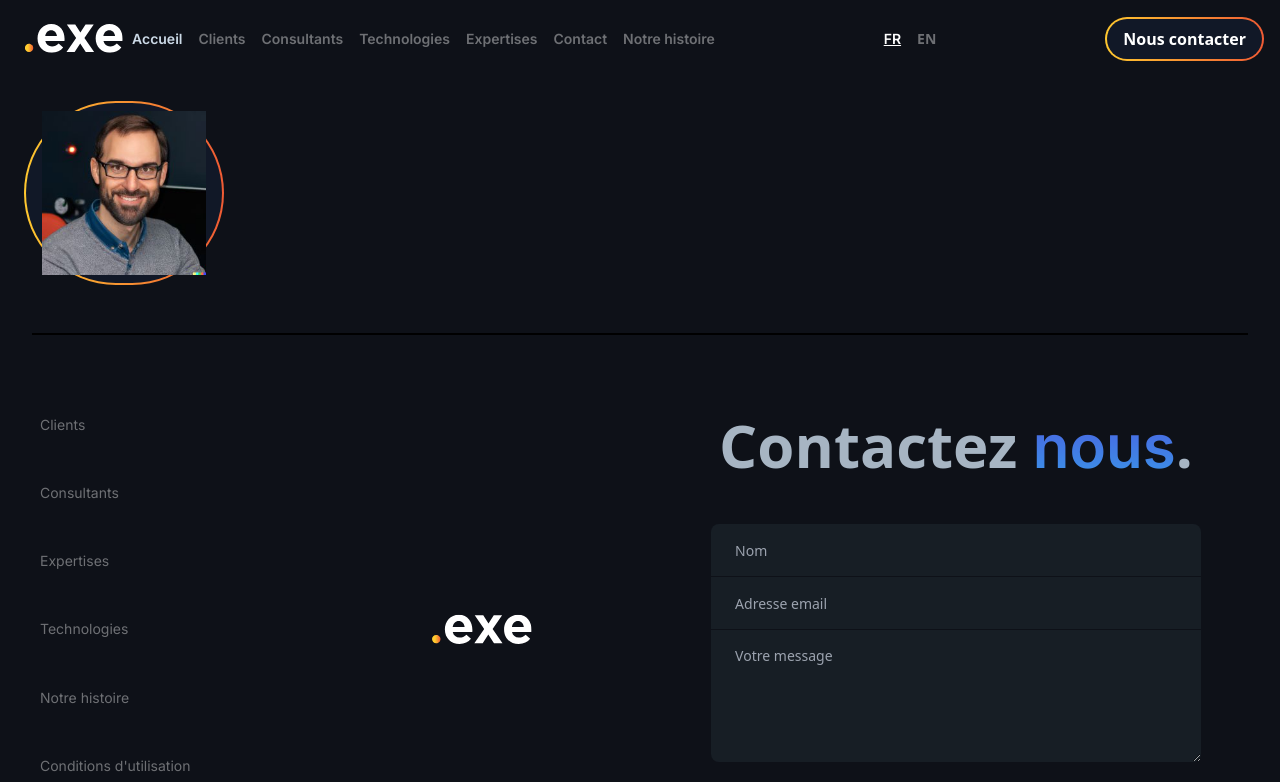
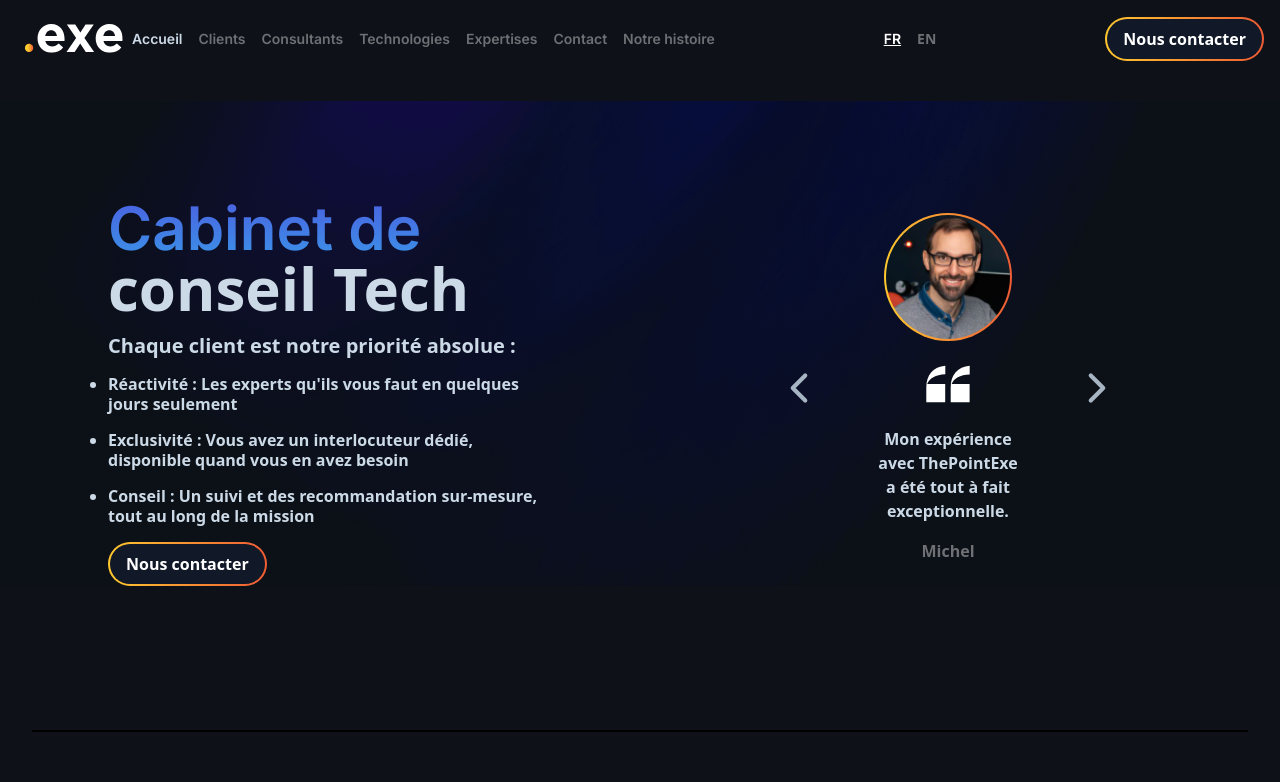
Before and after one commit to Chreees79/clone_pointexe, a Next.js app: page / in a window 1280 px wide. Shown: the top 782 px of the page. Built offline with nearby package versions, Linux system fonts and the light colour scheme.

Commit message:
create the HeroSection and the HomeComponent

```diff
--- a/src/app/components/Hero.tsx
+++ b/src/app/components/Hero.tsx
@@ -1,20 +1,50 @@
 "use client";
-import { useInView } from "@react-spring/web";
-import { GradientCard } from "../ui/cards/GradientCard";
-import Image from "next/image";
-import Michel from "../../../public/Michel.jpg";
+import { SliderComponent } from "./slider/SliderComponent";
+import BgPurple from "../../../public/bg_purple.png";
+import { TITLE_GRADIENT_TYPOGRAPHY } from "../ui/utils/TITLE_GRADIENT_TYPOGRAPHY";
+import { GradientButton } from "../ui/buttons/GradientButton";
 
 export const Hero = () => {
-    const [ref, inView] = useInView();
-
     return (
-        <div
-            ref={ref}
-            className={`${inView ? "bg-red opacity-100  duration-300 delay-700 ease-in-out" : "bg-red opacity-0 ease-in-out duration-300 delay-700"} opacity-100  duration-300 delay-700 ease-in-out flex flex-col gap-6 w-[200px]`}
-        >
-            <GradientCard type="rounded">
-                <Image src={Michel} alt={"Michel picture"} />
-            </GradientCard>
-        </div>
+        <>
+            <div
+                className={` mb-24 pt-24 bg-cover bg-center grid grid-cols-1 px-6 -mx-6 lg:grid-cols-2`}
+                style={{
+                    backgroundImage: `url(${BgPurple.src})`,
+                }}
+            >
+                <div className="justify-self-center max-w-[448px]">
+                    <h1 className=" text-center lg:text-start text-6xl font-bold text-grey-light pb-4">
+                        <span className={TITLE_GRADIENT_TYPOGRAPHY}>
+                            Cabinet de{" "}
+                        </span>
+                        conseil Tech
+                    </h1>
+                    <h2 className="text-center lg:text-start text-xl font-bold text-grey-light leading-6">
+                        Chaque client est notre priorité absolue :
+                    </h2>
+                    <ul className="list-disc text-center lg:text-start leading-5 text-base text-grey-light font-bold py-4 space-y-4">
+                        <li>
+                            Réactivité : Les experts qu&#39;ils vous faut en
+                            quelques jours seulement
+                        </li>
+                        <li>
+                            Exclusivité : Vous avez un interlocuteur dédié,
+                            disponible quand vous en avez besoin
+                        </li>
+                        <li>
+                            Conseil : Un suivi et des recommandation sur-mesure,
+                            tout au long de la mission
+                        </li>
+                    </ul>
+                    <div className="flex justify-center lg:justify-start">
+                        <GradientButton label={"Nous contacter"} />
+                    </div>
+                </div>
+                <div className="justify-self-center pt-4 lg-pt-0">
+                    <SliderComponent />
+                </div>
+            </div>
+        </>
     );
 };
--- /dev/null
+++ b/src/app/components/HomeComponent.tsx
@@ -0,0 +1,21 @@
+"use client";
+import { useInView } from "@react-spring/web";
+import { Hero } from "./Hero";
+
+export const HomeComponent = () => {
+    const [ref, inView] = useInView();
+
+    return (
+        <div
+            ref={ref}
+            className={` ${inView ? "animate-scaleAnimation" : ""}`}
+            style={{
+                opacity: inView ? 1 : 0,
+                scale: inView ? 1 : 1,
+                transition: "2s ease-in-out",
+            }}
+        >
+            <Hero />
+        </div>
+    );
+};
--- /dev/null
+++ b/src/app/components/slider/SliderComponent.tsx
@@ -0,0 +1,42 @@
+import Image from "next/image";
+import { GradientCard } from "@/app/ui/cards/GradientCard";
+import Michel from "../../../../public/Michel.jpg";
+import Quote from "../../../../public/Quote_white.svg";
+import { ChevronLeft, ChevronRight } from "lucide-react";
+
+export const SliderComponent = () => {
+    return (
+        <div className="grid grid-cols-3 items-center  max-w-[448px]">
+            <div className="justify-self-center">
+                <ChevronLeft width={50} height={50} color="#a7b5c3" />
+            </div>
+            <div className="flex flex-col items-center mt-6 lg:mt-0">
+                <div className="max-w-[128px]">
+                    <GradientCard type="rounded">
+                        <div
+                            style={{ borderRadius: "50%", overflow: "hidden" }}
+                        >
+                            <Image src={Michel} alt={"Michel picture"} />
+                        </div>
+                    </GradientCard>
+                </div>
+
+                <div className="pt-6 pb-6 text-center">
+                    <Image src={Quote} alt={"Quote picture"} />
+                </div>
+                <div>
+                    <p className="text-base text-grey-light font-semibold text-center">
+                        Mon expérience avec ThePointExe a été tout à fait
+                        exceptionnelle.
+                    </p>
+                    <p className="text-base text-grey-disabled font-semibold text-center mt-4">
+                        Michel
+                    </p>
+                </div>
+            </div>
+            <div className="justify-self-center">
+                <ChevronRight width={50} height={50} color="#a7b5c3" />
+            </div>
+        </div>
+    );
+};
--- a/src/app/page.tsx
+++ b/src/app/page.tsx
@@ -1,9 +1,9 @@
-import { Hero } from "./components/Hero";
+import { HomeComponent } from "./components/HomeComponent";
 
 export default function Home() {
     return (
         <main>
-            <Hero />
+            <HomeComponent />
         </main>
     );
 }
--- a/src/app/ui/cards/GradientCard.tsx
+++ b/src/app/ui/cards/GradientCard.tsx
@@ -7,13 +7,9 @@ interface IGradientCardProps extends PropsWithChildren {
 export const GradientCard = ({ type, children }: IGradientCardProps) => {
     return (
         <div
-            className={`${type === "rounded" ? "rounded-full" : "rounded"} bg-gradient-to-r from-border-yellow to-border-orange text-white font-semibold rounded-full p-[2px] w-full`}
+            className={`${type === "rounded" ? "rounded-full w-[128px]" : "rounded"} bg-gradient-to-r from-border-yellow to-border-orange text-white font-semibold rounded-full p-[2px] w-full`}
         >
-            <span
-                className={`${type === "rounded" ? "rounded-full" : "rounded"} flex justify-center w-full bg-gray-900 rounded-full  hover:from-border-yellow hover:to-border-orange hover:bg-gradient-to-r hover:bg-cover hover:bg-no-repeat hover:bg-border-yellow hover:bg-opacity-100 hover:text-almost_black hover:font-semibold transition-all duration-700 text-white  py-2 px-4`}
-            >
-                {children}
-            </span>
+            {children}
         </div>
     );
 };
--- a/src/app/ui/footer/components/FooterForm.tsx
+++ b/src/app/ui/footer/components/FooterForm.tsx
@@ -1,11 +1,10 @@
 "use client";
-import { inter } from "@/font/font";
 import { useState } from "react";
 import { IData } from "../types/IData";
 import { postContactMail } from "../utils/postContactMail";
 import { PopUpConfirmation } from "./PopUpConfirmation";
+import { TITLE_GRADIENT_TYPOGRAPHY } from "../../utils/TITLE_GRADIENT_TYPOGRAPHY";
 
-const TITLE_GRADIENT_TYPOGRAPHY = `${inter.className} bg-gradient-to-b from-blue-dark to-blue-light text-transparent bg-clip-text`;
 const INPUT_STYLE =
     "bg-input-bg hover:bg-input-hover focus:outline-none focus:border-grey-disabled focus:border-[1px] text-grey-classic text-sm px-6";
 
--- /dev/null
+++ b/src/app/ui/utils/TITLE_GRADIENT_TYPOGRAPHY.ts
@@ -0,0 +1,3 @@
+import { inter } from "@/font/font";
+
+export const TITLE_GRADIENT_TYPOGRAPHY = `${inter.className} bg-gradient-to-b from-blue-dark to-blue-light text-transparent bg-clip-text`;
--- a/tailwind.config.ts
+++ b/tailwind.config.ts
@@ -39,6 +39,22 @@ const config: Config = {
                 },
             },
         },
+        keyframes: {
+            scaleAnimation: {
+                "0%": {
+                    transform: "scale(0.90)",
+                },
+                " 50%": {
+                    transform: "scale(0.95)",
+                },
+                "100%": {
+                    transform: "scale(1)",
+                },
+            },
+        },
+        animation: {
+            scaleAnimation: "scaleAnimation 700ms ease-in-out",
+        },
     },
     plugins: [],
 };
```
Also changed, not shown: public/Quote_white.svg (added), public/bg_purple.png (added).
